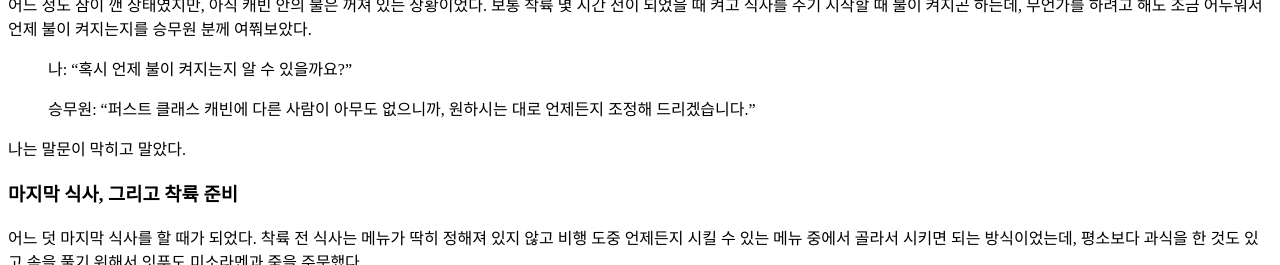
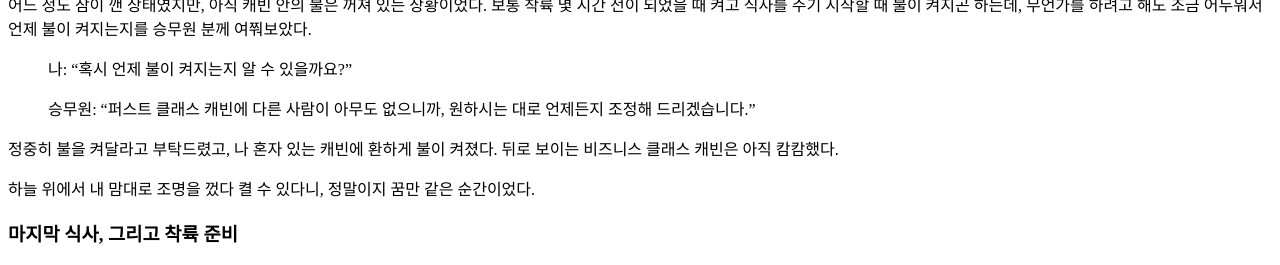
Before and after one commit to premist/si.mpli.st, a Jekyll site: the page built from _posts/2016-10-03-nh211-first-class-chapter2.md, in a window 1280 px wide and 900 px high, scrolled down 7708 px, cut to the strip 119-384 px from the top of the window. Built offline with Jekyll 4.4.1, drawn with Linux system fonts in a browser that asks for light colours; some web fonts are replaced.

Commit message:
Add more detail on nh211-first-class

```diff
--- a/_posts/2016-10-03-nh211-first-class-chapter2.md
+++ b/_posts/2016-10-03-nh211-first-class-chapter2.md
@@ -119,7 +119,9 @@ excerpt: 기내에 들어서자 여러 승무원 분께서 탑승을 환영해
 
 > 승무원: "퍼스트 클래스 캐빈에 다른 사람이 아무도 없으니까, 원하시는 대로 언제든지 조정해 드리겠습니다."
 
- 나는 말문이 막히고 말았다.
+ 정중히 불을 켜달라고 부탁드렸고, 나 혼자 있는 캐빈에 환하게 불이 켜졌다. 뒤로 보이는 비즈니스 클래스 캐빈은 아직 캄캄했다.
+
+하늘 위에서 내 맘대로 조명을 껐다 켤 수 있다니, 정말이지 꿈만 같은 순간이었다.
 
 
 ### 마지막 식사, 그리고 착륙 준비
```
